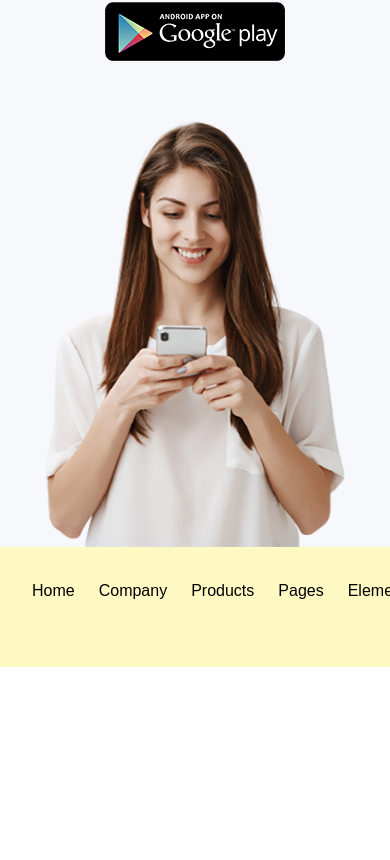
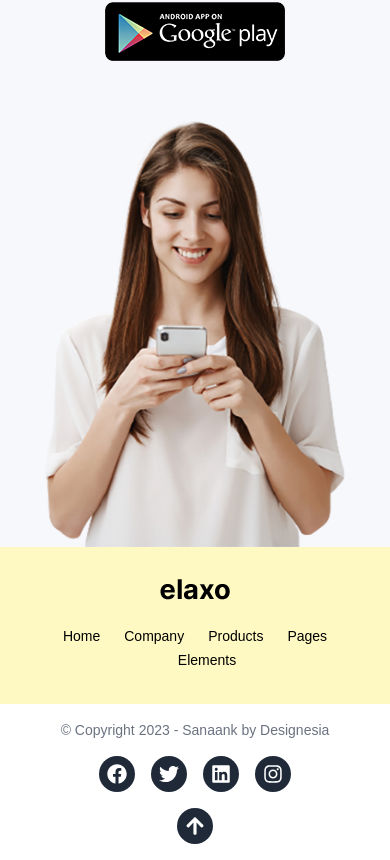
Before and after one commit to Sanaank-Official/website, a Next.js app: page / in a window 390 px wide. Shown: the part 6664-7524 px from the top of the page. Built offline with nearby package versions, Linux system fonts and the light colour scheme.

Commit message:
footer mobile responsive

```diff
--- a/src/components/Footer.js
+++ b/src/components/Footer.js
@@ -1,13 +1,13 @@
 import Link from "next/link";
 import Image from "next/image";
-import { FaFacebook, FaTwitter, FaLinkedin, FaInstagram, FaArrowUp } from "react-icons/fa"; // Install react-icons
+import { FaFacebook, FaTwitter, FaLinkedin, FaInstagram, FaArrowUp } from "react-icons/fa";
 
 export default function Footer() {
   // Scroll to top function
   const scrollToTop = () => {
     window.scrollTo({
       top: 0,
-      behavior: 'smooth',
+      behavior: "smooth",
     });
   };
 
@@ -15,8 +15,9 @@ export default function Footer() {
     <div>
       {/* Footer */}
       <footer className="bg-yellow-100 text-black py-8">
-        <div className="container mx-auto px-8 md:px-16 lg:px-24 flex flex-col items-center justify-between">
-          <div className="flex justify-between w-full mb-8">
+        <div className="container mx-auto px-6 md:px-16 lg:px-24 flex flex-col items-center md:items-start md:flex-row justify-between">
+          {/* Logo and Nav */}
+          <div className="mb-6 md:mb-0">
             <Link href="/">
               <Image
                 src="/images/logo.png"
@@ -25,25 +26,48 @@ export default function Footer() {
                 height={21}
               />
             </Link>
-            <nav>
-              <ul className="flex space-x-6">
-                <li><a href="#">Home</a></li>
-                <li><a href="#">Company</a></li>
-                <li><a href="#">Products</a></li>
-                <li><a href="#">Pages</a></li>
-                <li><a href="#">Elements</a></li>
-              </ul>
-            </nav>
           </div>
+          <nav>
+            <ul className="flex flex-wrap justify-center md:justify-start space-x-6 md:space-x-8">
+              <li>
+                <a href="#" className="text-sm hover:text-gray-600">
+                  Home
+                </a>
+              </li>
+              <li>
+                <a href="#" className="text-sm hover:text-gray-600">
+                  Company
+                </a>
+              </li>
+              <li>
+                <a href="#" className="text-sm hover:text-gray-600">
+                  Products
+                </a>
+              </li>
+              <li>
+                <a href="#" className="text-sm hover:text-gray-600">
+                  Pages
+                </a>
+              </li>
+              <li>
+                <a href="#" className="text-sm hover:text-gray-600">
+                  Elements
+                </a>
+              </li>
+            </ul>
+          </nav>
         </div>
       </footer>
 
-      {/* Footer Bottom with Social Media & Arrow Button */}
-      <div className="bg-white py-4 flex justify-between items-center px-8">
+      {/* Footer Bottom */}
+      <div className="bg-white py-4 px-6 flex flex-col md:flex-row justify-between items-center text-center md:text-left">
         {/* Copyright */}
-        <p className="text-center ml-96 md:text-left text-gray-500">© Copyright 2023 - Sanaank by Designesia</p>
-        <div className="flex items-center space-x-6">
-        <a href="#" className="p-2 rounded-full bg-gray-800 text-white">
+        <p className="text-sm md:ml-96 text-center md:text-left text-gray-500 mb-4 md:mb-0">
+          © Copyright 2023 - Sanaank by Designesia
+        </p>
+        {/* Social Media */}
+        <div className="flex space-x-4 mb-4 md:mb-0">
+          <a href="#" className="p-2 rounded-full bg-gray-800 text-white">
             <FaFacebook size={20} />
           </a>
           <a href="#" className="p-2 rounded-full bg-gray-800 text-white">
@@ -55,11 +79,13 @@ export default function Footer() {
           <a href="#" className="p-2 rounded-full bg-gray-800 text-white">
             <FaInstagram size={20} />
           </a>
-          </div>
-        {/* Social Media & Arrow */}
+        </div>
+        {/* Scroll to Top */}
         <div className="flex items-center space-x-6">
-
-          <a onClick={scrollToTop} className="p-2 rounded-full bg-gray-800 text-white cursor-pointer ">
+          <a
+            onClick={scrollToTop}
+            className="p-2 rounded-full bg-gray-800 text-white cursor-pointer"
+          >
             <FaArrowUp size={20} />
           </a>
         </div>
```
